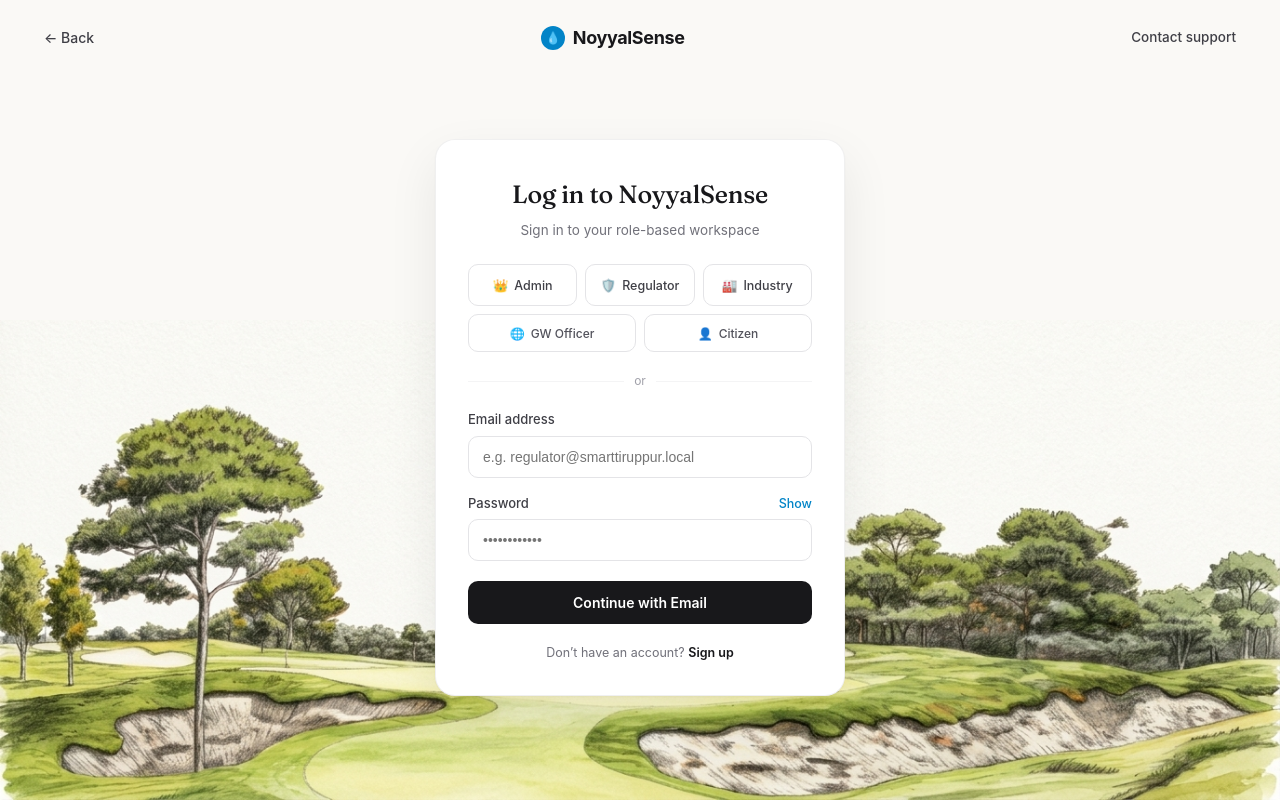
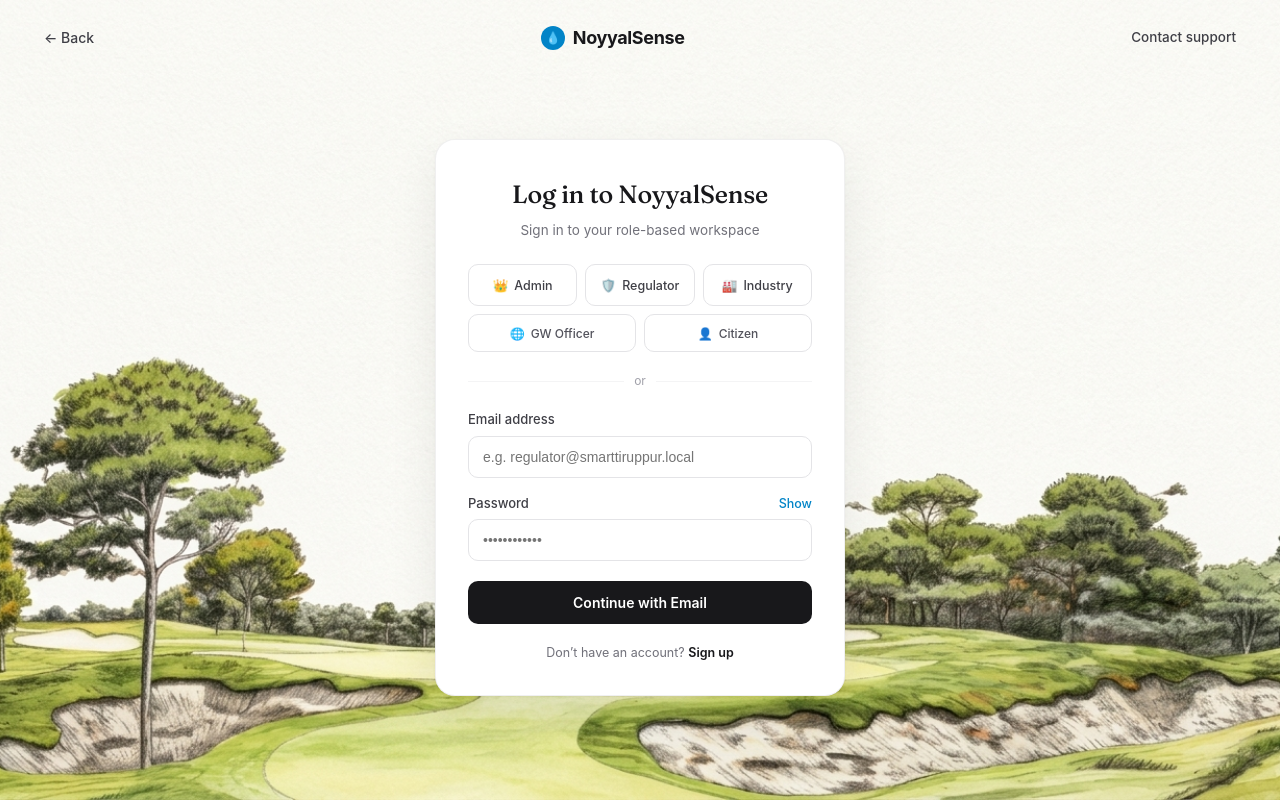
Before and after one commit to THISHA-SAMPATH/smart-tiruppur, a Next.js app: page /login in a window 1280 px wide. Built offline with nearby package versions, Linux system fonts and the light colour scheme; no server answers.

Commit message:
fix(login): expand backdrop container to 100vh so pine tree canopy is fully unclipped

```diff
--- a/app/login/page.tsx
+++ b/app/login/page.tsx
@@ -105,16 +105,16 @@ function LoginForm() {
         boxSizing: "border-box",
       }}
     >
-      {/* Dedicated Landscape Graphic Pinned to Bottom */}
+      {/* Dedicated Landscape Graphic Pinned to Full Viewport */}
       <div
         style={{
           position: "fixed",
-          bottom: 0,
+          top: 0,
           left: 0,
           right: 0,
-          width: "100%",
-          height: "60vh",
-          maxHeight: "520px",
+          bottom: 0,
+          width: "100vw",
+          height: "100vh",
           pointerEvents: "none",
           zIndex: 0,
           overflow: "hidden",
```
